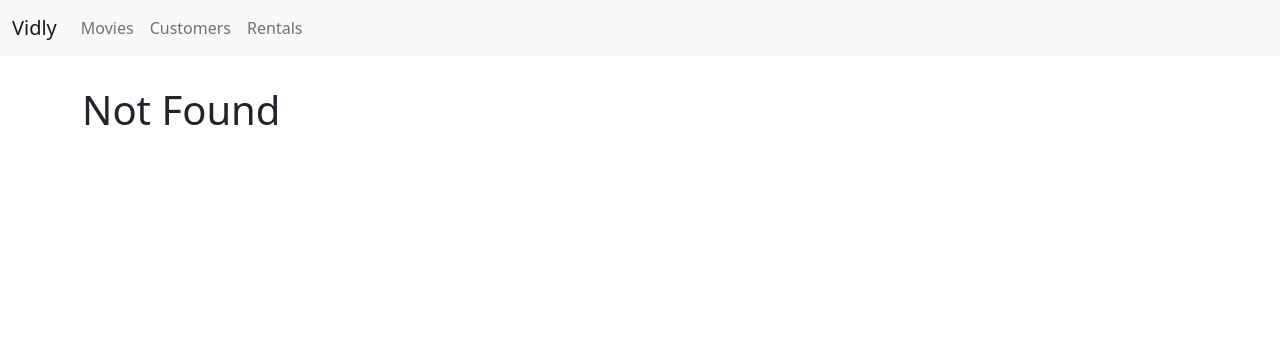
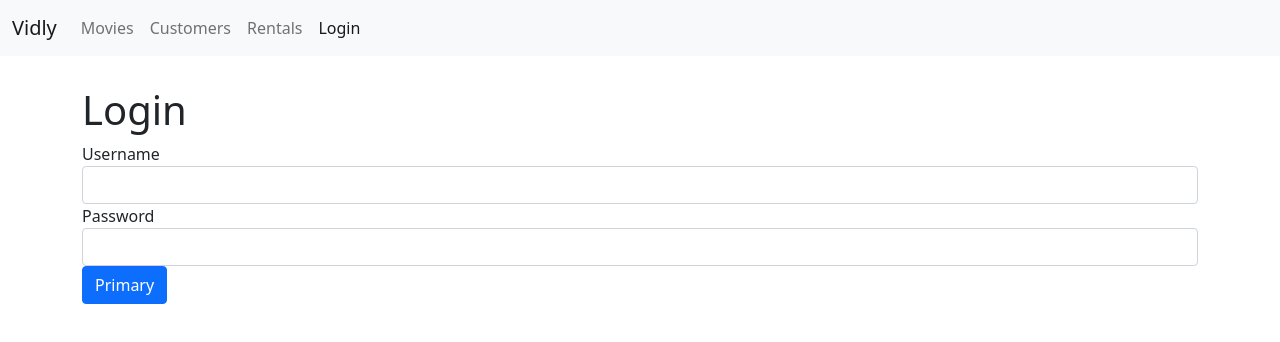
Before and after one commit to iGotABadIdea/Movie-Renting-app, a React (Create React App) app: page /login in a window 1280 px wide. Before the commit this address led to /notFound. Shown: the top 342 px of the page. Built offline with nearby package versions, Linux system fonts and the light colour scheme.

Commit message:
login added

```diff
--- a/src/App.js
+++ b/src/App.js
@@ -6,6 +6,7 @@ import NotFound from './components/notFound';
 import React, { Component } from "react";
 import NavBar from './components/navbar';
 import MovieForm from './components/movieForm';
+import LoginForm from './components/loginForm';
 
 import './App.css';
 
@@ -16,6 +17,7 @@ class App extends Component {
        <NavBar/>
       <main className="container">
       <Switch>
+        <Route path="/login" component={LoginForm}/>
         <Route path="/movies/:id" component={MovieForm}/>
        <Route path="/movies" component={Movies}></Route>
       <Route path="/customers" component={Customers}></Route>
--- /dev/null
+++ b/src/components/loginForm.jsx
@@ -0,0 +1,16 @@
+import React, { Component } from 'react';
+class LoginForm extends Component {
+    state = {  }
+    render() {
+        return ( <div>
+            <h1>Login</h1>
+            <form>
+            <div className="form-group"><label htmlFor="username"></label>Username<input id="username" type="text" className="form-control"/></div>
+            <div className="form-group"><label htmlFor="password"></label>Password<input id="password" type="text" className="form-control"/></div>
+            <button type="button" class="btn btn-primary">Primary</button>
+            </form>
+        </div> );
+    }
+}
+
+export default LoginForm;
--- a/src/components/navbar.jsx
+++ b/src/components/navbar.jsx
@@ -18,6 +18,9 @@ const NavBar = () => {
         <li className="nav-item">
           <NavLink className="nav-link" to="/rentals">Rentals</NavLink>
         </li>
+        <li className="nav-item">
+          <NavLink className="nav-link" to="/login">Login</NavLink>
+        </li>
       </ul>
     </div>
   </div>
```
